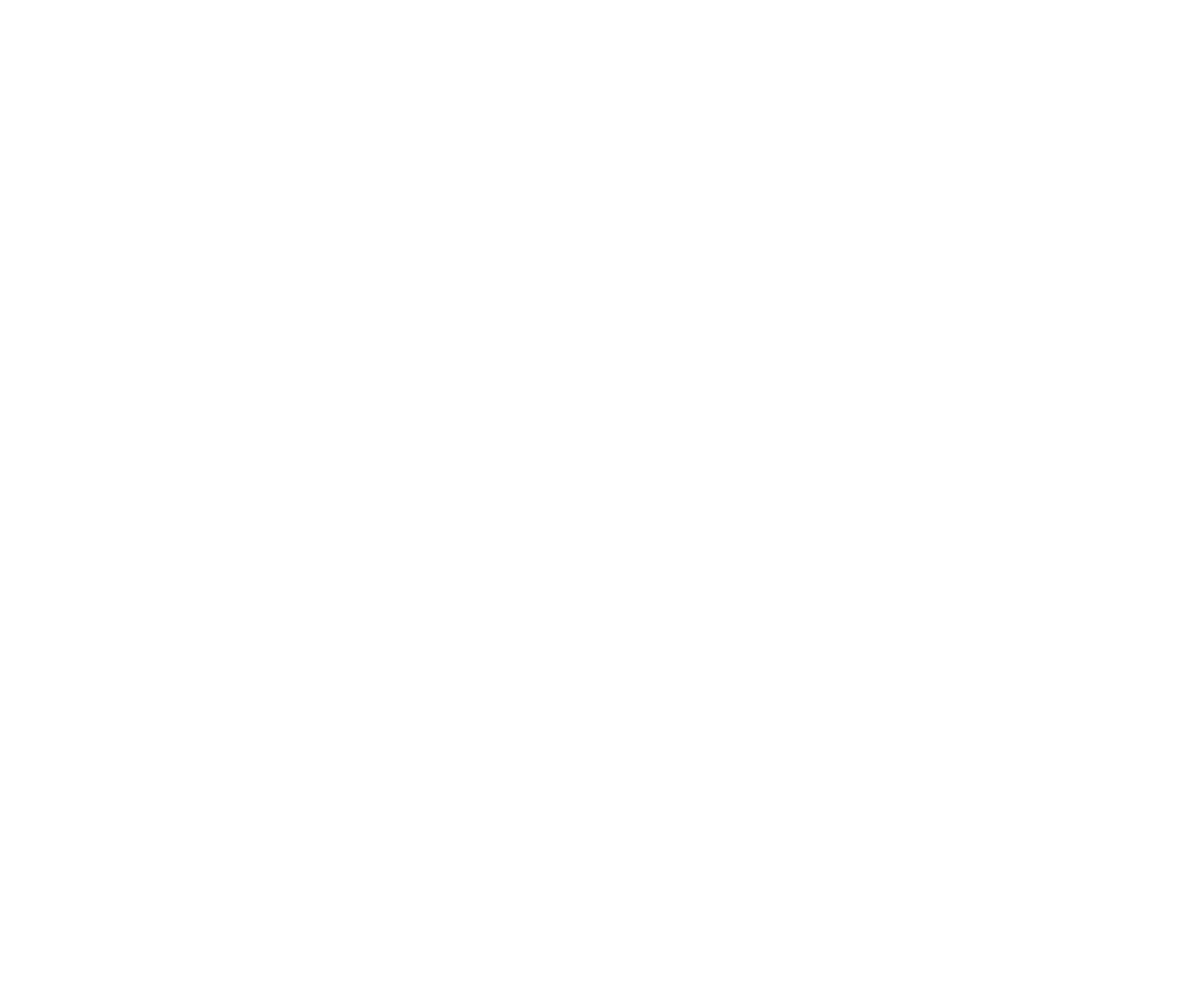
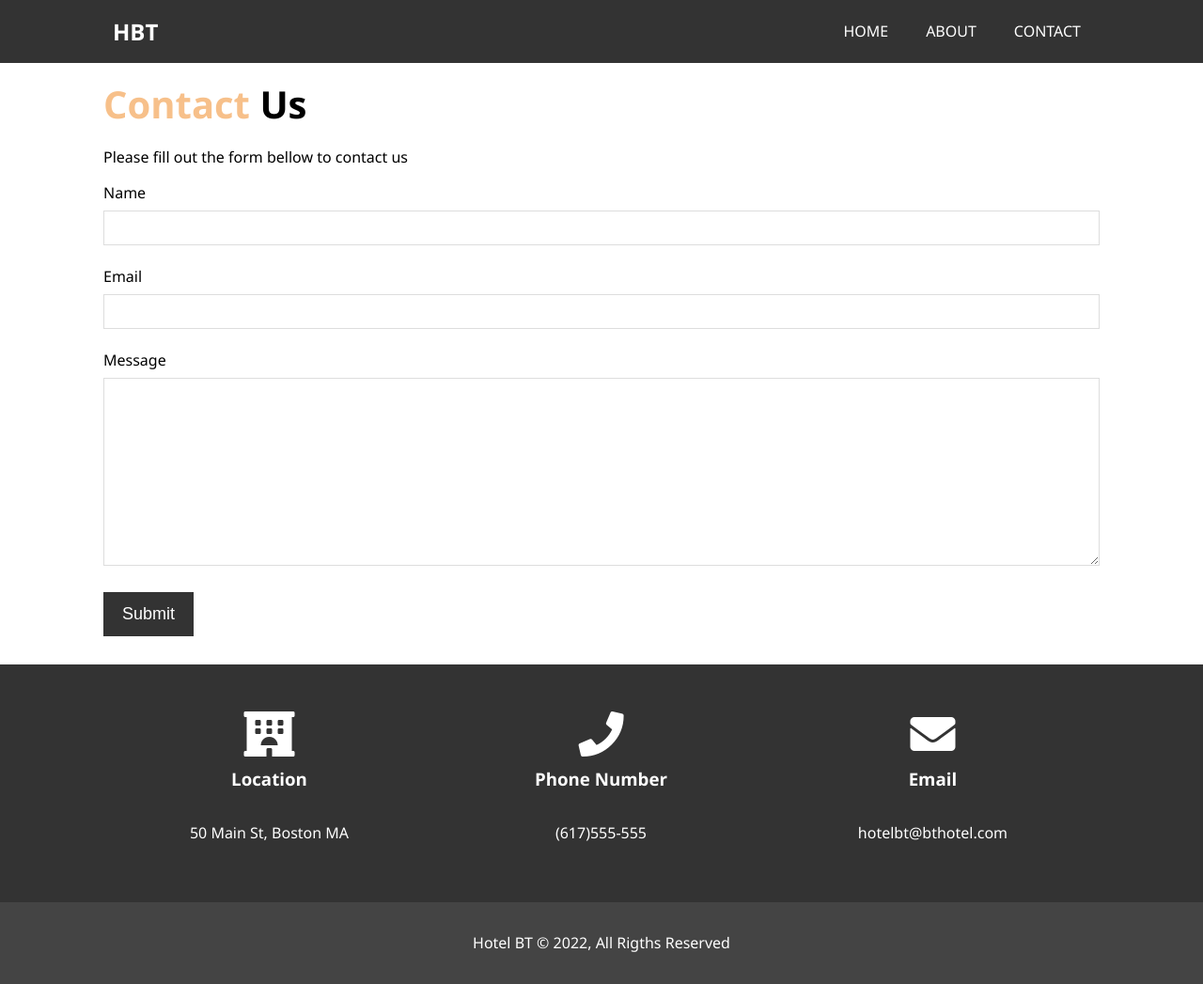
Before and after one commit to anairamoki/htmlCssJs, a plain HTML site: page hotel/contact.html in a window 1280 px wide. Shown: the whole page at 94% size. Before the commit the page ends 800 px from the top, so only its background shows below. Drawn offline with Linux system fonts and the light colour scheme.

Commit message:
contact page added

```diff
--- a/hotel/contact.html
+++ b/hotel/contact.html
@@ -0,0 +1,73 @@
+<!DOCTYPE html>
+<html lang="en">
+<head>
+  <meta charset="UTF-8">
+  <meta http-equiv="X-UA-Compatible" content="IE=edge">
+  <meta name="viewport" content="width=device-width, initial-scale=1.0">
+  <meta name="description" content="Welcome to the most extraordinary hotel in Boston">
+  <meta name="keywords" content="hotel, boston hotel, new england hotel">
+  <link rel="stylesheet" href="https://use.fontawesome.com/releases/v5.6.1/css/all.css" integrity="sha384-gfdkjb5BdAXd+lj+gudLWI+BXq4IuLW5IT+brZEZsLFm++aCMlF1V92rMkPaX4PP" crossorigin="anonymous">
+  <link rel="stylesheet" href="css/style.css">
+  <title>Hotel BT | Contact</title>
+</head>
+<body>
+  <header>
+    <nav id="navbar">
+      <div class="container">
+        <h1 class="logo"><a href="index.html">HBT</a></h1>
+        <ul>
+          <li><a href="index.html">Home</a></li>
+          <li><a href="about.html">About</a></li>
+          <li><a class="current" href="contact.html">Contact</a> </li>
+        </ul>
+      </div>
+    </nav>
+  </header>
+  <!-- Section -->
+  <section id="contact-form" class="py-3">
+    <div class="container">
+      <h1 class="l-heading"><span class="text-primary">Contact </span>Us</h1>
+      <p>Please fill out the form bellow to contact us</p>
+      <form action="process.php">
+        <div class="form-group">
+          <label for="name">Name</label>
+          <input type="text" name="name" id="name">
+        </div>
+        <div class="form-group">
+          <label for="email">Email</label>
+          <input type="email" name="email" id="email">
+        </div>
+        <div class="form-group">
+          <label for="message">Message</label>
+          <textarea name="message" id="message"></textarea>
+        </div>
+        <button type="submit" class="btn">Submit</button>
+      </form>
+    </div>
+  </section>
+  <!-- section contact info -->
+  <section id="contact-info" class="bg-dark">
+    <div class="container">
+      <div class="box">
+        <i class="fas fa-hotel fa-3x"></i>
+        <h3>Location</h3>
+        <p>50 Main St, Boston MA</p>
+      </div>
+      <div class="box">
+        <i class="fas fa-phone fa-3x"></i>
+        <h3>Phone Number</h3>
+        <p>(617)555-555</p>
+      </div>
+      <div class="box">
+        <i class="fas fa-envelope fa-3x"></i>
+        <h3>Email</h3>
+        <p>hotelbt@bthotel.com</p>
+      </div>
+    </div>
+  </section>
+
+  <footer id="main-footer">
+    <p>Hotel BT &copy; 2022, All Rigths Reserved</p>
+  </footer>
+</body>
+</html>
--- a/hotel/css/style.css
+++ b/hotel/css/style.css
@@ -195,6 +195,28 @@ p{
   margin-right: 20px;
   border-radius: 50%;
 }
+/* Contact Page */
+#contact-form .form-group{
+  margin-bottom: 20px;
+}
+#contact-form label{
+  display: block;
+  margin-bottom: 5px;;
+}
+#contact-form input,
+#contact-form textarea{
+  width: 100%;
+  padding: 10px;
+  border: 1px #ddd solid;
+}
+#contact-form input:focus,
+#contact-form textarea:focus{
+  outline: none;
+  border-color: #f7c08a;
+}
+#contact-form textarea{
+  height: 200px;
+}
 
 
 
```
